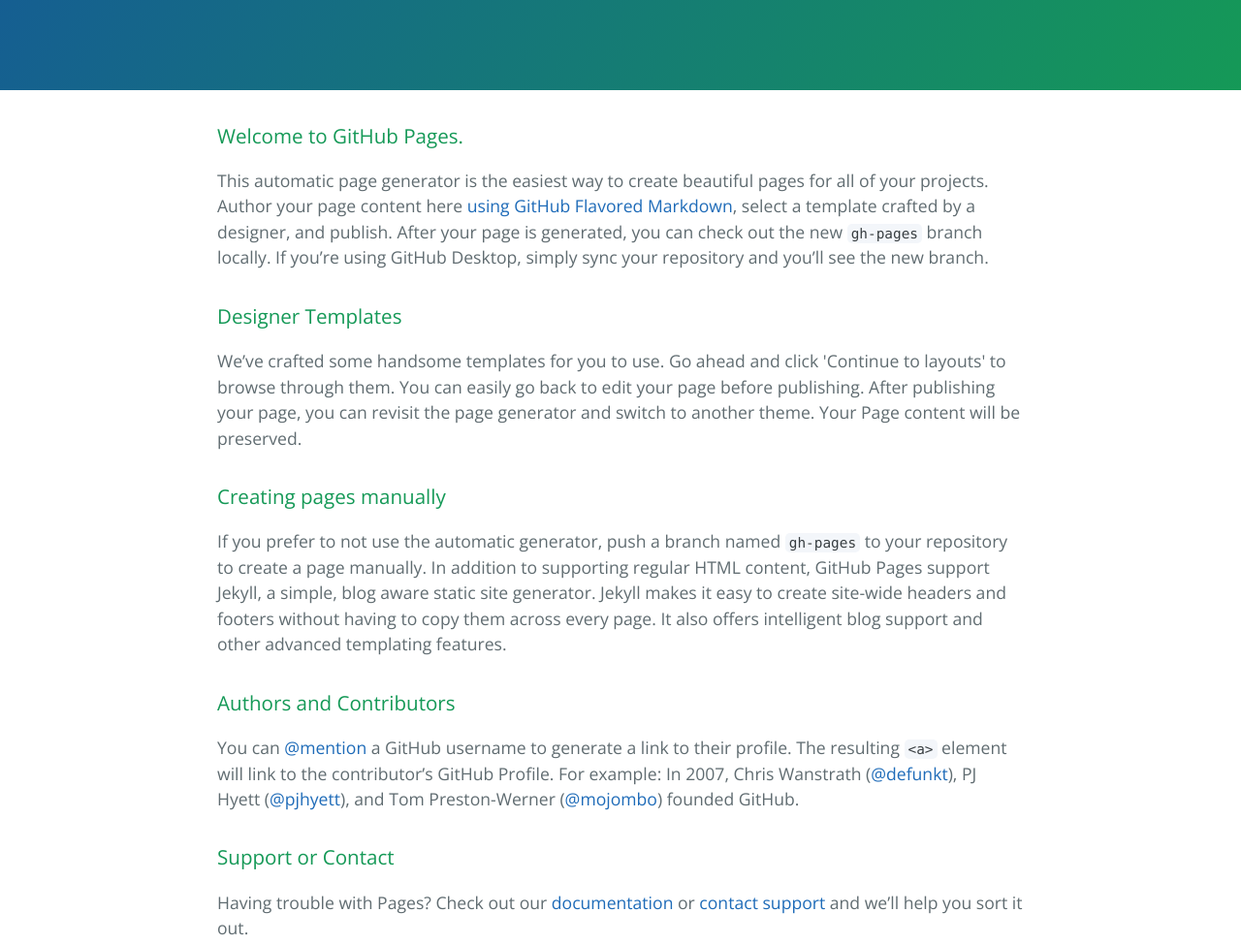
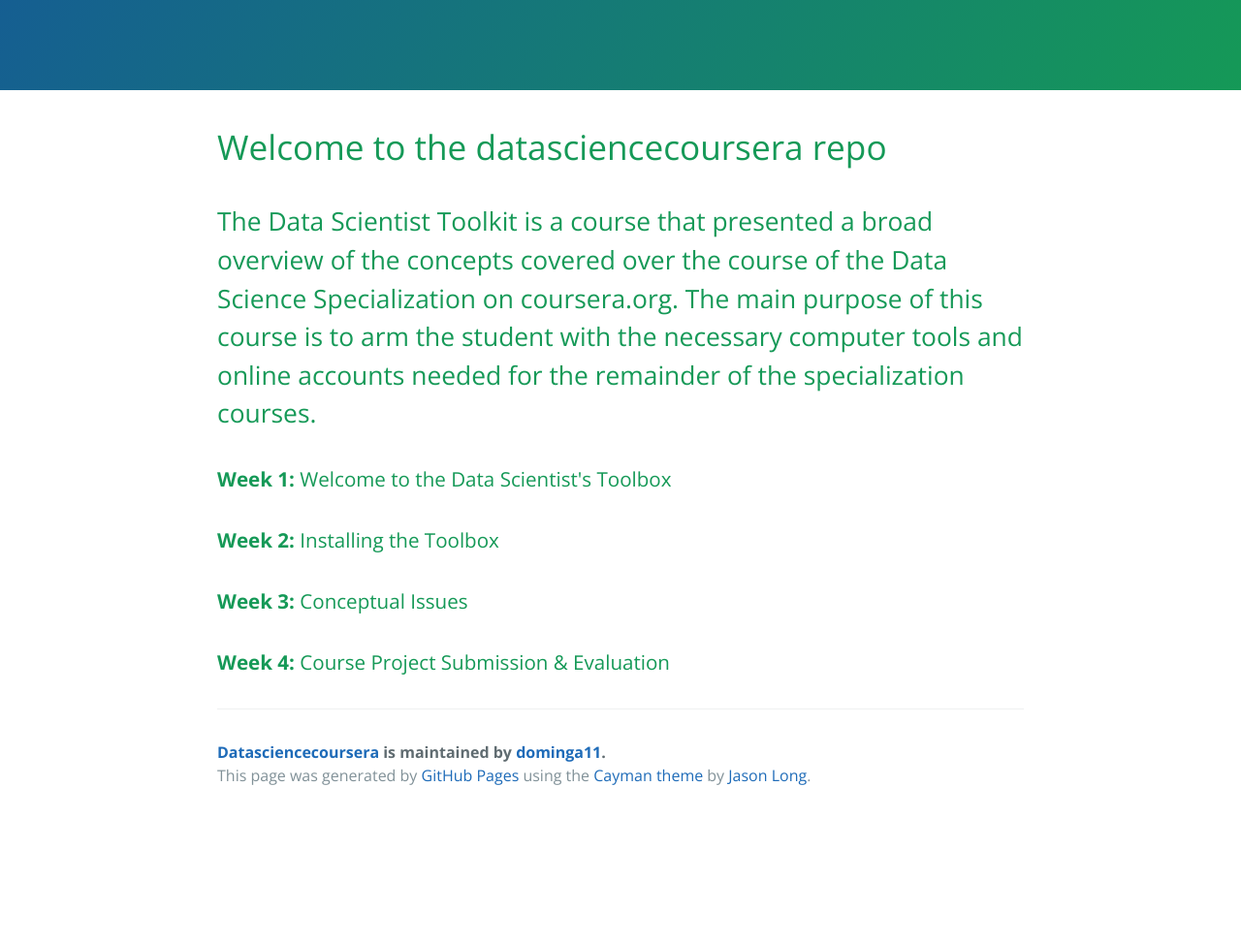
Before and after one commit to dominga11/datasciencecoursera, a plain HTML site: page index.html in a window 1280 px wide. Shown: the part 290-1264 px from the top of the page at 97% size. After the commit the page ends 1134 px from the top, so only its background shows below. Drawn offline with nearby package versions, Linux system fonts and the light colour scheme.

```diff
--- a/index.html
+++ b/index.html
@@ -19,30 +19,23 @@
     </section>
 
     <section class="main-content">
-      <h3>
-<a id="welcome-to-github-pages" class="anchor" href="#welcome-to-github-pages" aria-hidden="true"><span aria-hidden="true" class="octicon octicon-link"></span></a>Welcome to GitHub Pages.</h3>
+      <h1>
+<a id="welcome-to-the-datasciencecoursera-repo" class="anchor" href="#welcome-to-the-datasciencecoursera-repo" aria-hidden="true"><span aria-hidden="true" class="octicon octicon-link"></span></a>Welcome to the datasciencecoursera repo</h1>
 
-<p>This automatic page generator is the easiest way to create beautiful pages for all of your projects. Author your page content here <a href="https://guides.github.com/features/mastering-markdown/">using GitHub Flavored Markdown</a>, select a template crafted by a designer, and publish. After your page is generated, you can check out the new <code>gh-pages</code> branch locally. If you’re using GitHub Desktop, simply sync your repository and you’ll see the new branch.</p>
+<h2>
+<a id="the-data-scientist-toolkit-is-a-course-that-presented-a-broad-overview-of-the-concepts-covered-over-the-course-of-the-data-science-specialization-on-courseraorg--the-main-purpose-of-this-course-is-to-arm-the-student-with-the-necessary-computer-tools-and-online-accounts-needed-for-the-remainder-of-the-specialization-courses" class="anchor" href="#the-data-scientist-toolkit-is-a-course-that-presented-a-broad-overview-of-the-concepts-covered-over-the-course-of-the-data-science-specialization-on-courseraorg--the-main-purpose-of-this-course-is-to-arm-the-student-with-the-necessary-computer-tools-and-online-accounts-needed-for-the-remainder-of-the-specialization-courses" aria-hidden="true"><span aria-hidden="true" class="octicon octicon-link"></span></a>The Data Scientist Toolkit is a course that presented a broad overview of the concepts covered over the course of the Data Science Specialization on coursera.org.  The main purpose of this course is to arm the student with the necessary computer tools and online accounts needed for the remainder of the specialization courses.</h2>
 
 <h3>
-<a id="designer-templates" class="anchor" href="#designer-templates" aria-hidden="true"><span aria-hidden="true" class="octicon octicon-link"></span></a>Designer Templates</h3>
-
-<p>We’ve crafted some handsome templates for you to use. Go ahead and click 'Continue to layouts' to browse through them. You can easily go back to edit your page before publishing. After publishing your page, you can revisit the page generator and switch to another theme. Your Page content will be preserved.</p>
+<a id="week-1-welcome-to-the-data-scientists-toolbox" class="anchor" href="#week-1-welcome-to-the-data-scientists-toolbox" aria-hidden="true"><span aria-hidden="true" class="octicon octicon-link"></span></a><strong>Week 1:</strong> Welcome to the Data Scientist's Toolbox</h3>
 
 <h3>
-<a id="creating-pages-manually" class="anchor" href="#creating-pages-manually" aria-hidden="true"><span aria-hidden="true" class="octicon octicon-link"></span></a>Creating pages manually</h3>
-
-<p>If you prefer to not use the automatic generator, push a branch named <code>gh-pages</code> to your repository to create a page manually. In addition to supporting regular HTML content, GitHub Pages support Jekyll, a simple, blog aware static site generator. Jekyll makes it easy to create site-wide headers and footers without having to copy them across every page. It also offers intelligent blog support and other advanced templating features.</p>
+<a id="week-2-installing-the-toolbox" class="anchor" href="#week-2-installing-the-toolbox" aria-hidden="true"><span aria-hidden="true" class="octicon octicon-link"></span></a><strong>Week 2:</strong> Installing the Toolbox</h3>
 
 <h3>
-<a id="authors-and-contributors" class="anchor" href="#authors-and-contributors" aria-hidden="true"><span aria-hidden="true" class="octicon octicon-link"></span></a>Authors and Contributors</h3>
-
-<p>You can <a href="https://github.com/blog/821" class="user-mention">@mention</a> a GitHub username to generate a link to their profile. The resulting <code>&lt;a&gt;</code> element will link to the contributor’s GitHub Profile. For example: In 2007, Chris Wanstrath (<a href="https://github.com/defunkt" class="user-mention">@defunkt</a>), PJ Hyett (<a href="https://github.com/pjhyett" class="user-mention">@pjhyett</a>), and Tom Preston-Werner (<a href="https://github.com/mojombo" class="user-mention">@mojombo</a>) founded GitHub.</p>
+<a id="week-3-conceptual-issues" class="anchor" href="#week-3-conceptual-issues" aria-hidden="true"><span aria-hidden="true" class="octicon octicon-link"></span></a><strong>Week 3:</strong> Conceptual Issues</h3>
 
 <h3>
-<a id="support-or-contact" class="anchor" href="#support-or-contact" aria-hidden="true"><span aria-hidden="true" class="octicon octicon-link"></span></a>Support or Contact</h3>
-
-<p>Having trouble with Pages? Check out our <a href="https://help.github.com/pages">documentation</a> or <a href="https://github.com/contact">contact support</a> and we’ll help you sort it out.</p>
+<a id="week-4-course-project-submission--evaluation" class="anchor" href="#week-4-course-project-submission--evaluation" aria-hidden="true"><span aria-hidden="true" class="octicon octicon-link"></span></a><strong>Week 4:</strong> Course Project Submission &amp; Evaluation</h3>
 
       <footer class="site-footer">
         <span class="site-footer-owner"><a href="https://github.com/dominga11/datasciencecoursera">Datasciencecoursera</a> is maintained by <a href="https://github.com/dominga11">dominga11</a>.</span>
```
Also changed, not shown: params.json (+1 -1 lines).
